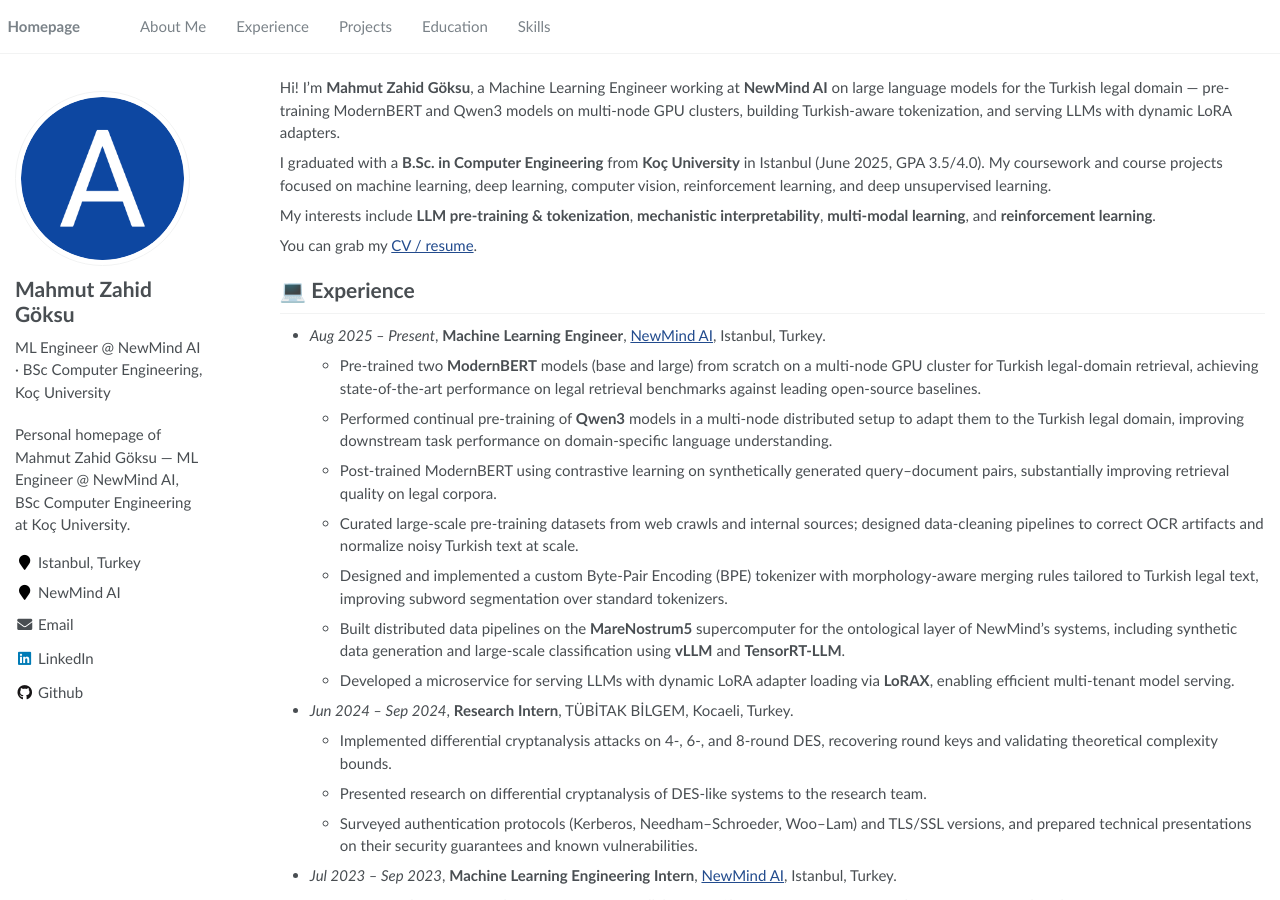
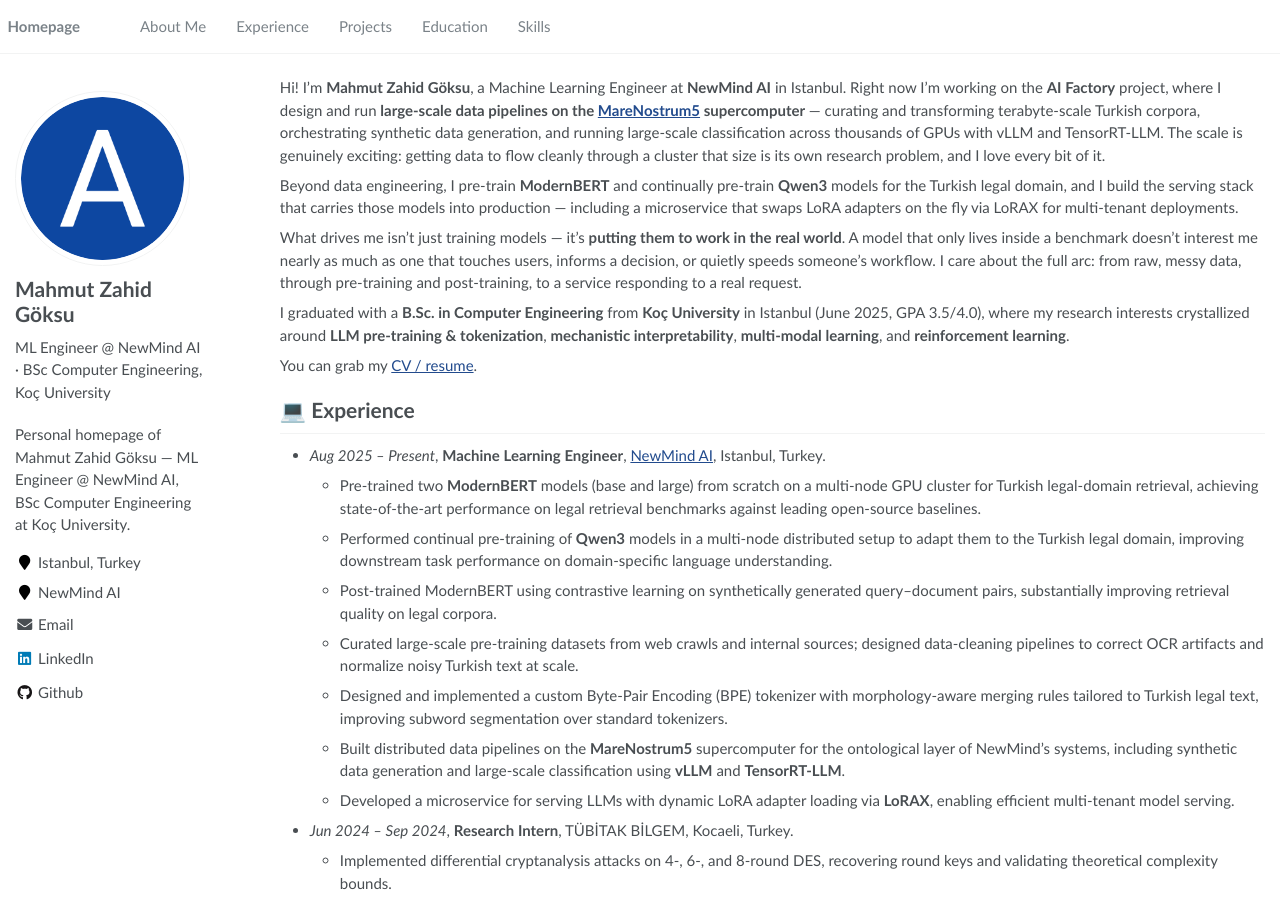
Before and after one commit to MAHMUTGOKSU/MAHMUTGOKSU.github.io, a Jekyll site: the page built from _pages/about.md, in a window 1280 px wide and 900 px high. Built offline with Jekyll 4.4.1, drawn with Linux system fonts in a browser that asks for light colours.

Commit message:
Rewrite intro: AI Factory, MareNostrum5 data pipelines, real-world focus
Expand the About section to highlight current work on the AI Factory
project and large-scale data pipelines running on MareNostrum5, and
emphasize the motivation to ship models into real-world use cases
rather than stop at benchmarks.

Co-Authored-By: Claude Opus 4.6 (1M context) <noreply@anthropic.com>

```diff
--- a/_pages/about.md
+++ b/_pages/about.md
@@ -10,11 +10,13 @@ redirect_from:
 
 <span class='anchor' id='about-me'></span>
 
-Hi! I'm **Mahmut Zahid Göksu**, a Machine Learning Engineer working at **NewMind AI** on large language models for the Turkish legal domain — pre-training ModernBERT and Qwen3 models on multi-node GPU clusters, building Turkish-aware tokenization, and serving LLMs with dynamic LoRA adapters.
+Hi! I'm **Mahmut Zahid Göksu**, a Machine Learning Engineer at **NewMind AI** in Istanbul. Right now I'm working on the **AI Factory** project, where I design and run **large-scale data pipelines on the [MareNostrum5](https://www.bsc.es/marenostrum/marenostrum-5) supercomputer** — curating and transforming terabyte-scale Turkish corpora, orchestrating synthetic data generation, and running large-scale classification across thousands of GPUs with vLLM and TensorRT-LLM. The scale is genuinely exciting: getting data to flow cleanly through a cluster that size is its own research problem, and I love every bit of it.
 
-I graduated with a **B.Sc. in Computer Engineering** from **Koç University** in Istanbul (June 2025, GPA 3.5/4.0). My coursework and course projects focused on machine learning, deep learning, computer vision, reinforcement learning, and deep unsupervised learning.
+Beyond data engineering, I pre-train **ModernBERT** and continually pre-train **Qwen3** models for the Turkish legal domain, and I build the serving stack that carries those models into production — including a microservice that swaps LoRA adapters on the fly via LoRAX for multi-tenant deployments.
 
-My interests include **LLM pre-training & tokenization**, **mechanistic interpretability**, **multi-modal learning**, and **reinforcement learning**.
+What drives me isn't just training models — it's **putting them to work in the real world**. A model that only lives inside a benchmark doesn't interest me nearly as much as one that touches users, informs a decision, or quietly speeds someone's workflow. I care about the full arc: from raw, messy data, through pre-training and post-training, to a service responding to a real request.
+
+I graduated with a **B.Sc. in Computer Engineering** from **Koç University** in Istanbul (June 2025, GPA 3.5/4.0), where my research interests crystallized around **LLM pre-training & tokenization**, **mechanistic interpretability**, **multi-modal learning**, and **reinforcement learning**.
 
 You can grab my [CV / resume](files/mahmutgoksu-resume.pdf).
 
```
